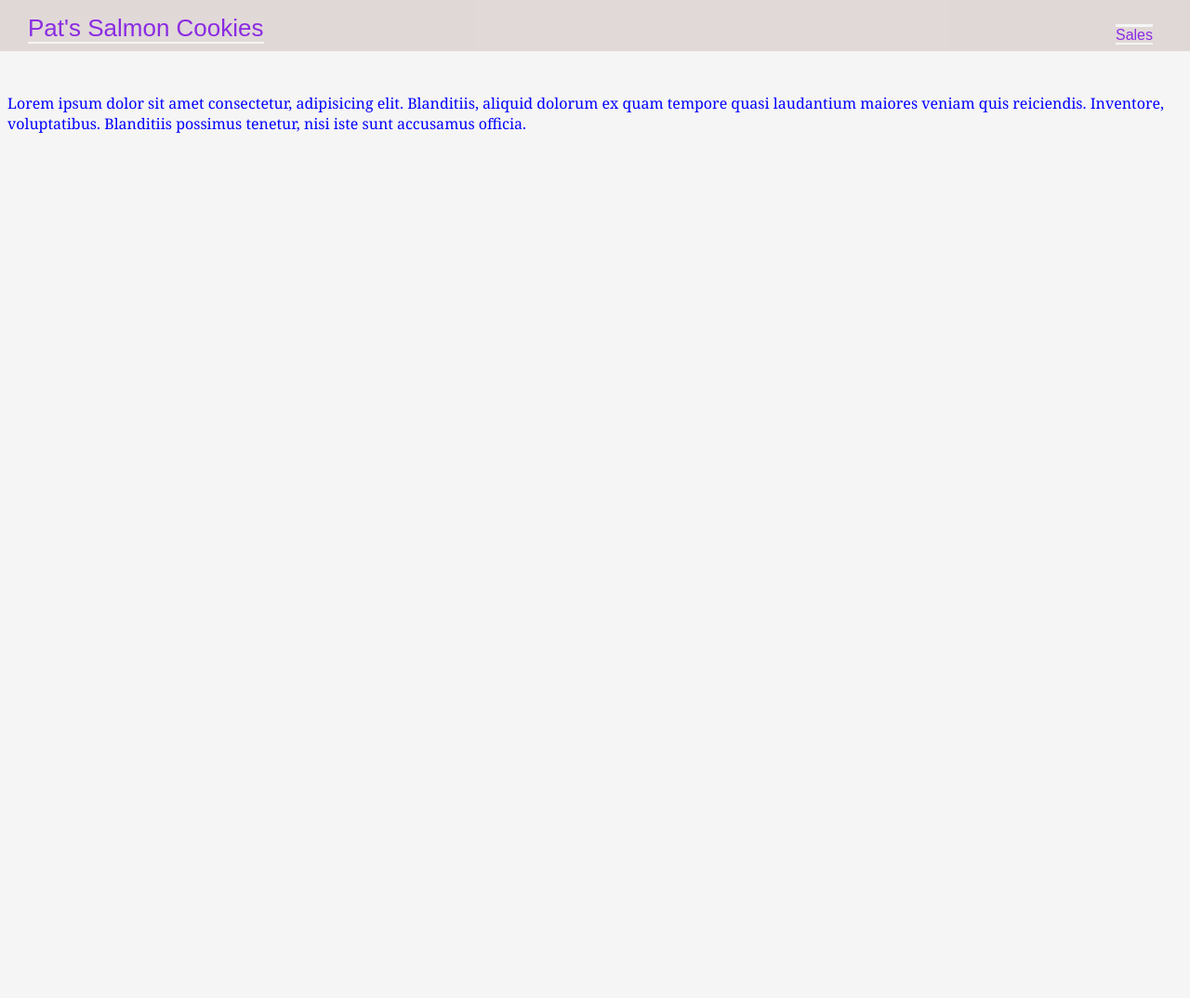
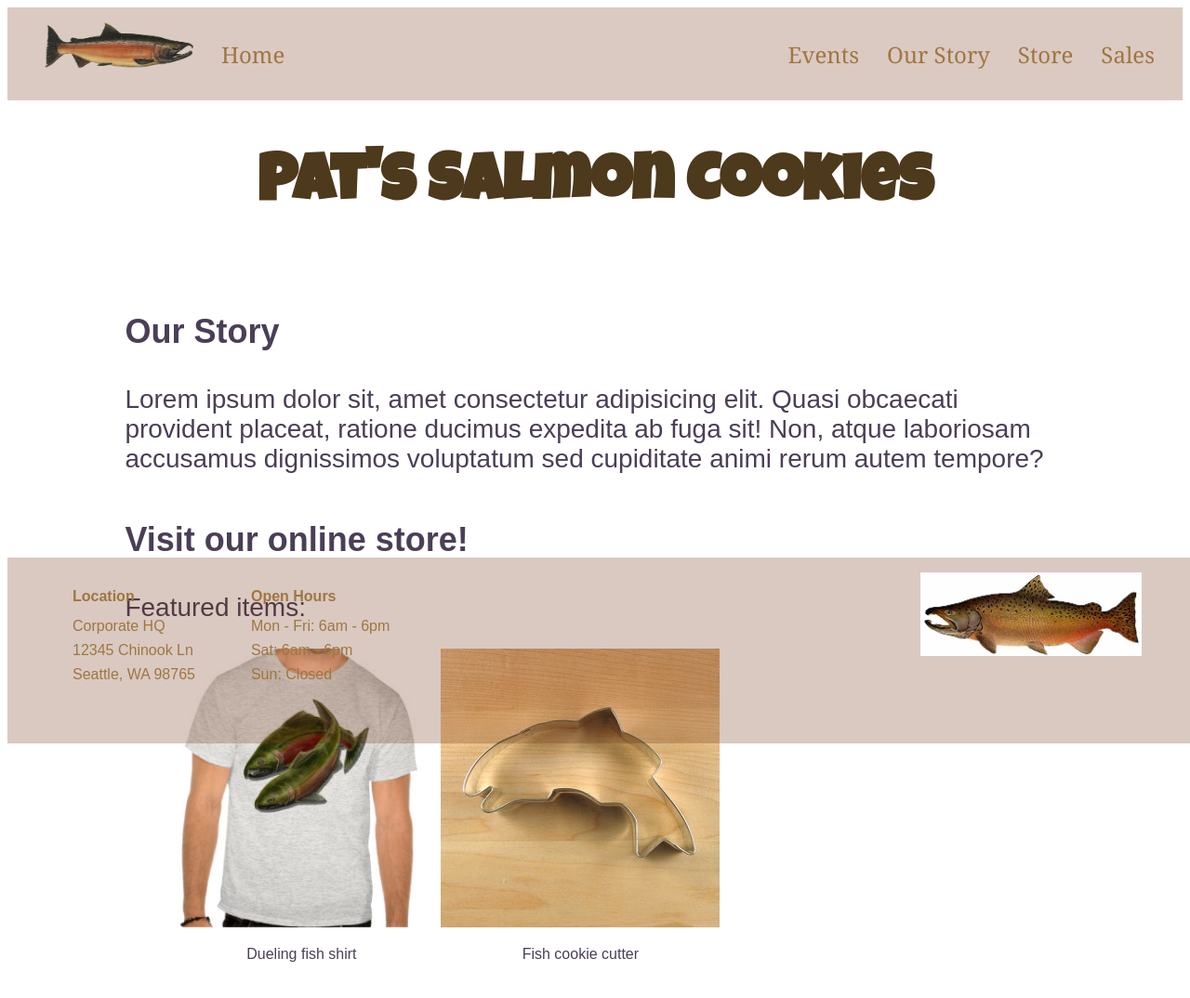
Before and after one commit to Nhuuu/cookie-stand, a plain HTML site: page index.html in a window 1280 px wide. Shown: the whole page at 93% size. Before the commit the page ends 800 px from the top, so only its background shows below. Drawn offline with Linux system fonts and the light colour scheme.

Commit message:
index.html laid out

```diff
--- a/index.html
+++ b/index.html
@@ -9,13 +9,52 @@
   <header>
     <nav>
       <ul>
-        <li id="title"><a href="./index.html">Pat's Salmon Cookies</a></li>
-        <li id="sales"><a href="./sales.html">Sales</a></li>
+        <li><img src="./img/salmon.png"></li>
+        <li><a href="./index.html">Home</a></li>
+        <li><a href="./sales.html">Sales</a></li>
+        <li><a href="#merch-store">Store</a></li>
+        <li><a href="#our-story">Our Story</a></li>
+        <li><a href="#">Events</a></li>
       </ul>
     </nav>
   </header>
   <main>
-    <p>Lorem ipsum dolor sit amet consectetur, adipisicing elit. Blanditiis, aliquid dolorum ex quam tempore quasi laudantium maiores veniam quis reiciendis. Inventore, voluptatibus. Blanditiis possimus tenetur, nisi iste sunt accusamus officia.</p>
+    <h2>Pat's Salmon Cookies</h2>
+    <section id="our-story">
+      <h3>Our Story</h3>
+      <p>Lorem ipsum dolor sit, amet consectetur adipisicing elit. Quasi obcaecati provident placeat, ratione ducimus expedita ab fuga sit! Non, atque laboriosam accusamus dignissimos voluptatum sed cupiditate animi rerum autem tempore?</p>
+    </section>
+    <section id="merch-store">
+      <h3>Visit our online store!</h3>
+      <p>Featured items:</p>
+      <ul>
+        <li>
+          <img src="./img/shirt.jpg">
+          <p>Dueling fish shirt</p>
+        </li>
+        <li>
+          <img src="./img/cutter.jpeg">
+          <p>Fish cookie cutter</p>
+        </li>
+      </ul>
+    </section>
   </main>
+  <footer>
+    <ul>
+      <li>
+        <h4>Location</h4>
+        <p>Corporate HQ</p>
+        <p>12345 Chinook Ln</p>
+        <p>Seattle, WA 98765</p>
+      </li>
+      <li>
+        <h4>Open Hours</h4>
+        <p>Mon - Fri: 6am - 6pm</p>
+        <p>Sat: 6am - 6pm</p>
+        <p>Sun: Closed</p>
+      </li>
+      <li><img src="./img/chinook.jpg"></li>
+    </ul>
+  </footer>
 </body>
 </html>
--- a/style.css
+++ b/style.css
@@ -1,51 +1,130 @@
 * {
-  background-color: whitesmoke;
-  font-family: Georgia, 'Times New Roman', Times, serif;
-  color: blue;
+  box-sizing: border-box;
 }
+
+header {
+  height: 100px;
+  width: 100%;
+  background-color: rgba(117, 51, 20, 0.26);
+  position: relative;
+  margin-bottom: 30px;
+}
+
+main {
+  width: 100%;
+  padding: 0 10%;
+  margin: auto;
+  color: rgb(75, 62, 87)
+}
+
+footer {
+  position: fixed;
+  bottom: 0;
+  height: 200px;
+  width: 100%;
+  background-color: rgba(109, 46, 17, 0.26);
+  font-family: Arial, Helvetica, sans-serif;
+  color: rgb(160, 118, 64);
+}
+
 
 /* Nav styles */
 nav {
-  position: fixed;
-  background-color: rgba(165, 131, 131, 0.26);
-  top: 0;
-  left: 0;
-  right: 0;
+  position: absolute;
   width: 100%;
-  height: 35px;
-  padding: 10px;
 }
 
-nav li {
+nav > ul > li > img {
+  height: 50px;
+}
+
+nav > ul > li {
   list-style-type: none;
   float: right;
-  margin-right: 50px;
+  margin-right: 30px;
+  font-family: Georgia, 'Times New Roman', Times, serif;
+  line-height: 70px;
 }
 
-nav a {
-  background-color: rgba(165, 131, 131, 0.26);
-  font-family: Arial, Helvetica, sans-serif;
-  text-decoration: none;
-  color: blueviolet;
+nav > ul > li:nth-child(1){
+  float: left;
 }
 
-nav a:hover {
-  color: green;
+nav > ul > li:nth-child(2){
+  float: left;
 }
 
-#title {
-  position: absolute;
-  top: 15px;
-  left: 30px;
-  font-family: 'Luckiest Guy', cursive;
-  font-size: 26px;
+nav > ul > li > a {
+  text-decoration: none;
+  color: rgb(160, 118, 64);
+  font-size: 24px;
+}
+
+nav > ul > li > a:hover {
+  color: orange;
 }
 
 
 /* Main styles */
-main {
-  margin-top: 100px;
+main > h2:first-child {
+  font-family: 'Luckiest Guy', cursive;
+  font-size: 70px;
+  color: rgb(77, 57, 27);
+  text-align: center;
+  margin-bottom: 100px;
 }
+
+h3 {
+  font-size: 36px;
+}
+
+section {
+  margin-bottom: 50px;
+  font-family: Arial, Helvetica, sans-serif;
+}
+
+section > p {
+  font-size: 28px;
+}
+
+section > ul {
+  list-style-type: none;
+  overflow: hidden;
+}
+
+section > ul > li {
+  float: left;
+}
+
+section > ul > li > img {
+  height: 300px;
+  width: 300px;
+}
+
+section > ul > li > p {
+  text-align: center;
+}
+
+footer > ul > li {
+  list-style-type: none;
+  float: left;
+  margin: 0 30px;
+}
+
+footer > ul > li:nth-child(3) {
+  float: right;
+}
+
+footer > ul > li > img {
+  height: 90px;
+  margin-right: 30px;
+}
+
+footer > ul > li {
+  list-style-type: none;
+  line-height: 10px;
+}
+
 
 
 /* Table styles */
@@ -58,6 +137,6 @@ table, td {
 
 
 /* Form styles */
-fieldset {
+/* fieldset {
   width: 40%;
-}
+} */
```
Also changed, not shown: sales.html (+1 -1 lines).
